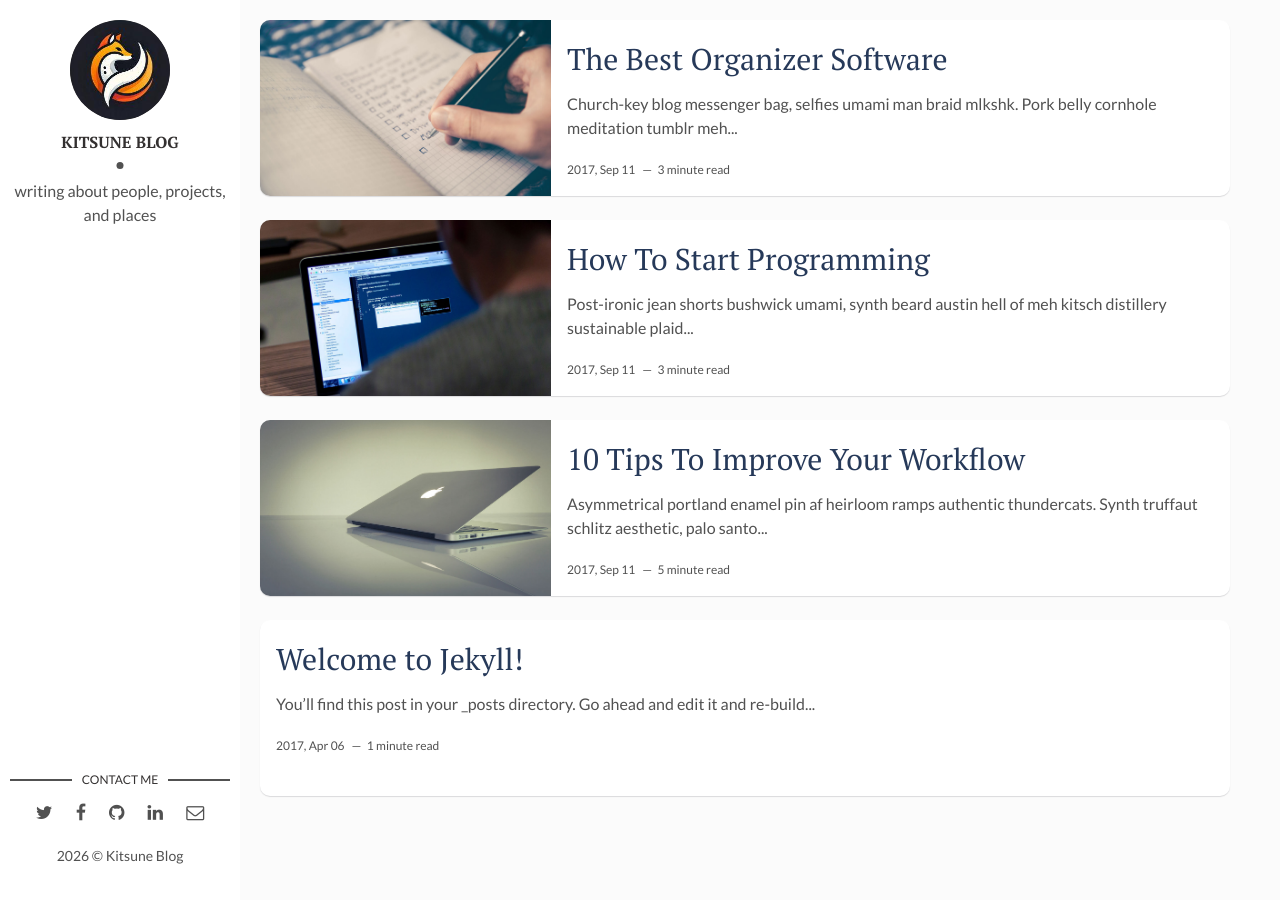
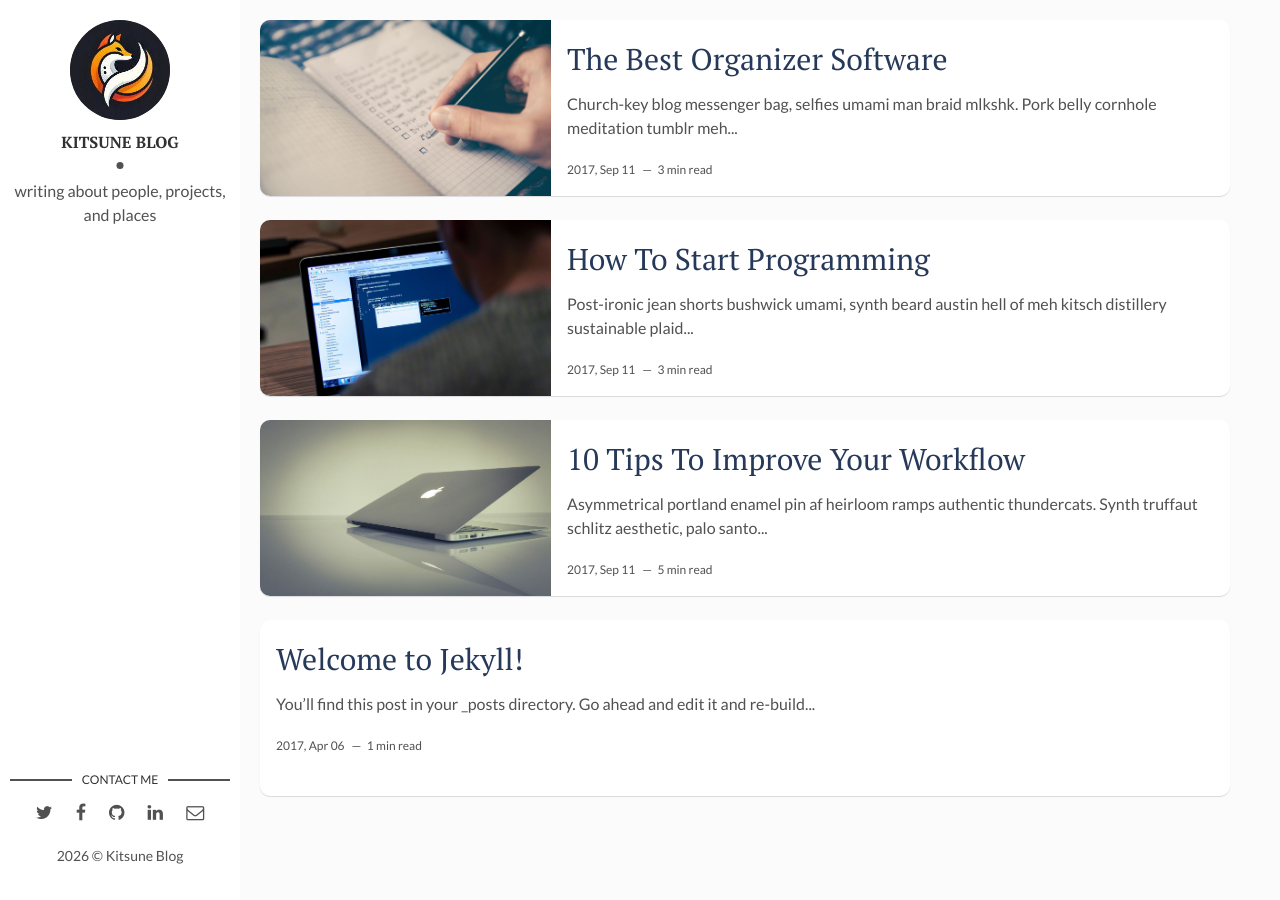
Before and after one commit to foxblogs/pages, a Jekyll site: the page built from index.html, in a window 1280 px wide. Built offline with Jekyll 4.4.1, drawn with Linux system fonts in a browser that asks for light colours; the list of posts is cut into pages by our own code.

Commit message:
Change 'minute' to 'min' in post word count

```diff
--- a/index.html
+++ b/index.html
@@ -11,7 +11,7 @@
     <h2 class="post-title"><a href="{{post.url | prepend: site.baseurl}}">{{post.title}}</a></h2>
     <p>{{ post.content | strip_html | truncatewords: 15 }}</p>
     <span class="post-date">{{post.date | date: '%Y, %b %d'}}&nbsp;&nbsp;&nbsp;—&nbsp;</span>
-    <span class="post-words">{% capture words %}{{ post.content | number_of_words }}{% endcapture %}{% unless words contains "-" %}{{ words | plus: 250 | divided_by: 250 | append: " minute read" }}{% endunless %}</span>
+    <span class="post-words">{% capture words %}{{ post.content | number_of_words }}{% endcapture %}{% unless words contains "-" %}{{ words | plus: 250 | divided_by: 250 | append: " min read" }}{% endunless %}</span>
   </div>
 </article>
 {% endfor %}
```
